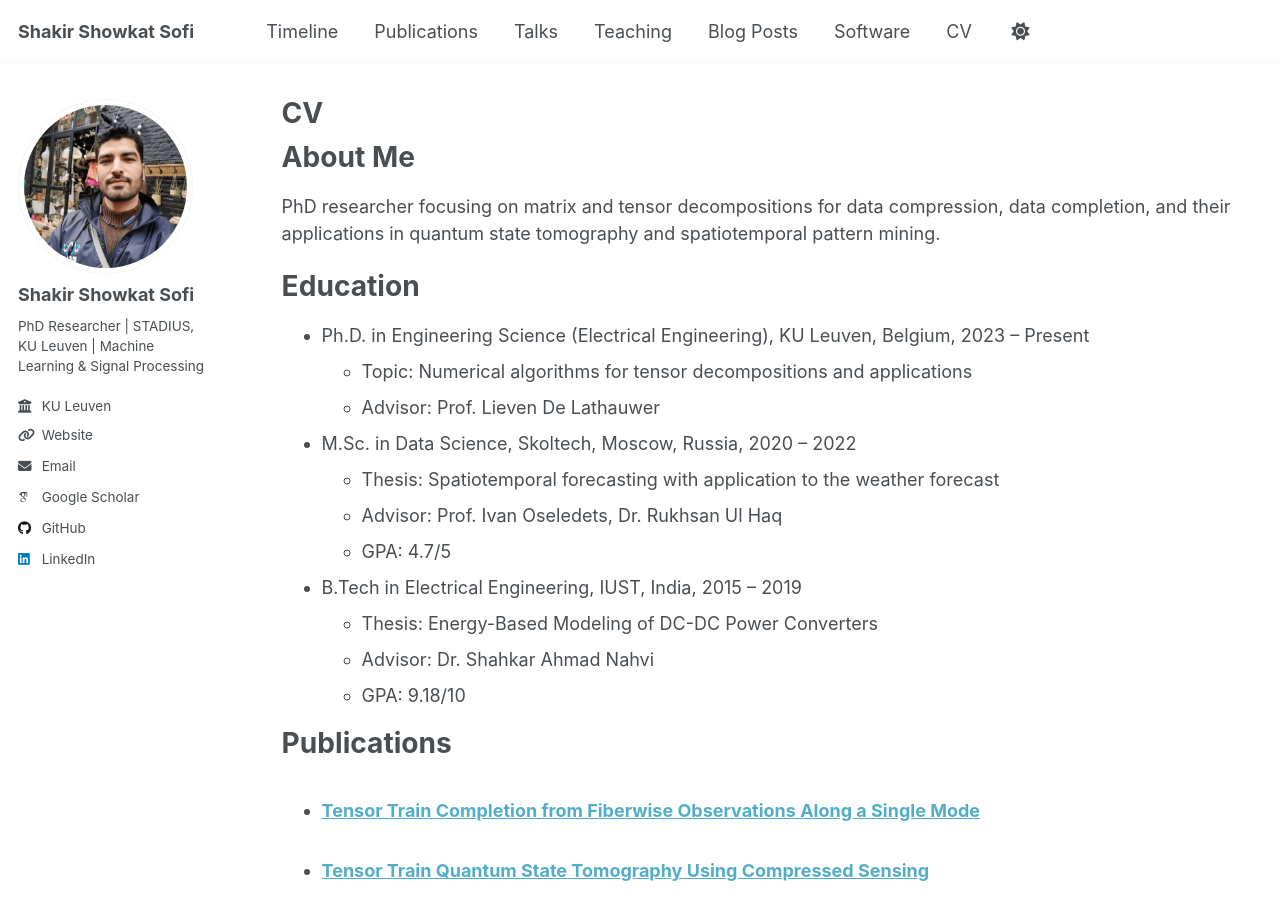
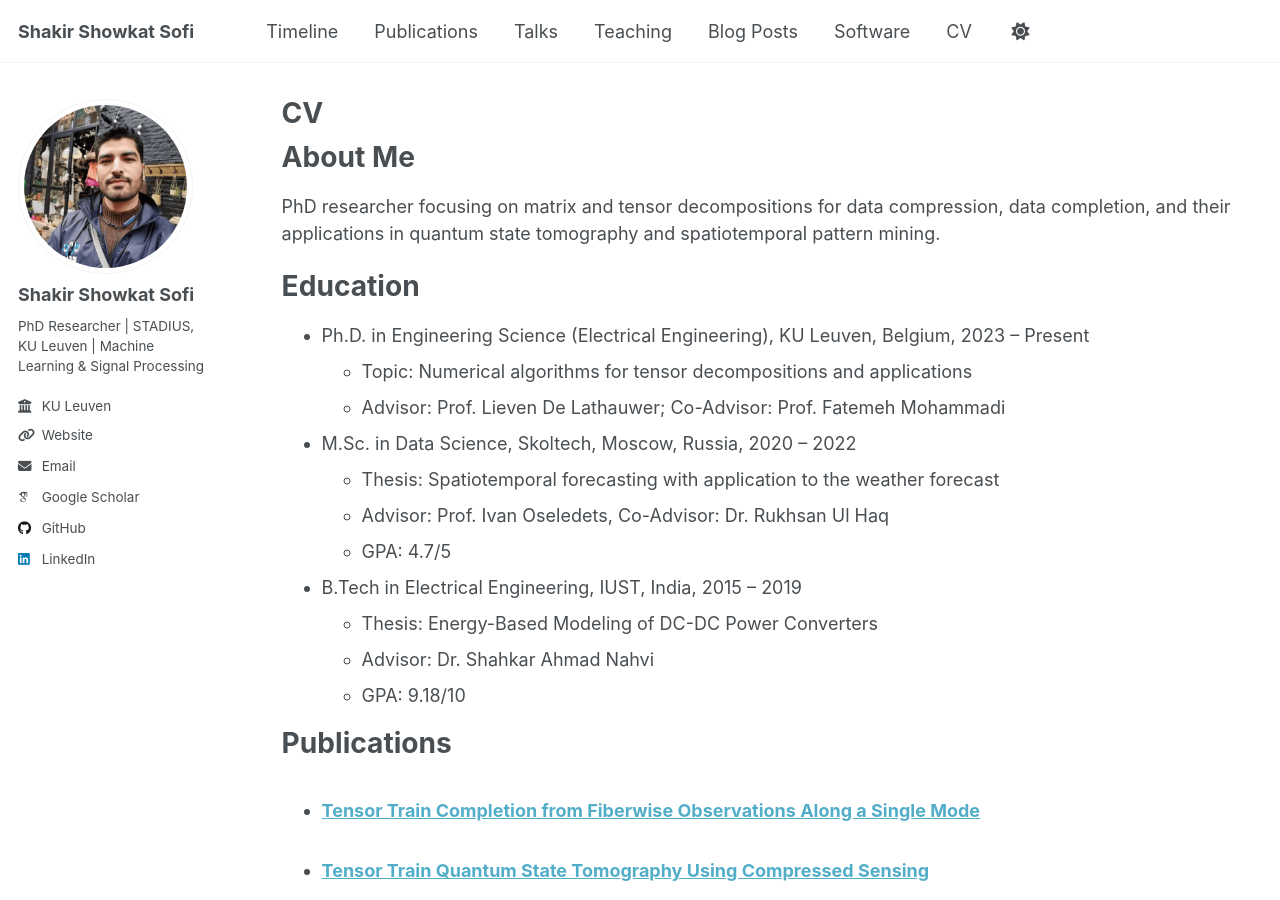
Before and after one commit to ShakirSofi/shakirsofi.github.io, a Jekyll site: the page built from _pages/cv.md, in a window 1280 px wide and 900 px high. Built offline with Jekyll 4.4.1, drawn with Linux system fonts in a browser that asks for light colours; some web fonts are replaced; a script that is not in the unit is left out.

Commit message:
Revise advisor details in education section
Updated advisor information for Ph.D. and M.Sc. education entries.

```diff
--- a/_pages/cv.md
+++ b/_pages/cv.md
@@ -17,12 +17,12 @@ Education
 ======
 * Ph.D. in Engineering Science (Electrical Engineering), KU Leuven, Belgium, 2023 – Present
   * Topic: Numerical algorithms for tensor decompositions and applications
-  * Advisor: Prof. Lieven De Lathauwer
+  * Advisor: Prof. Lieven De Lathauwer; Co-Advisor: Prof. Fatemeh Mohammadi
 
 
 * M.Sc. in Data Science, Skoltech, Moscow, Russia, 2020 – 2022
   * Thesis: Spatiotemporal forecasting with application to the weather forecast
-  * Advisor: Prof. Ivan Oseledets, Dr. Rukhsan Ul Haq
+  * Advisor: Prof. Ivan Oseledets, Co-Advisor: Dr. Rukhsan Ul Haq
   * GPA: 4.7/5
 
 
```
